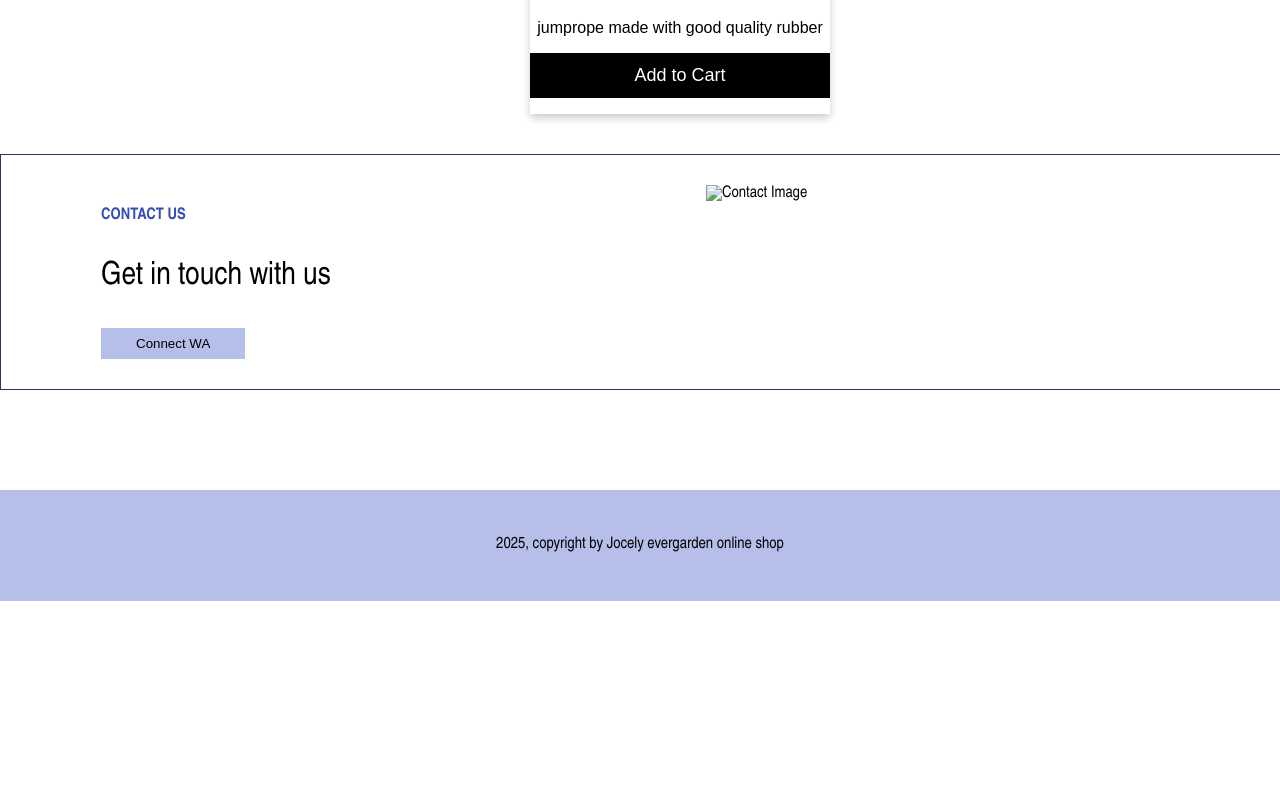
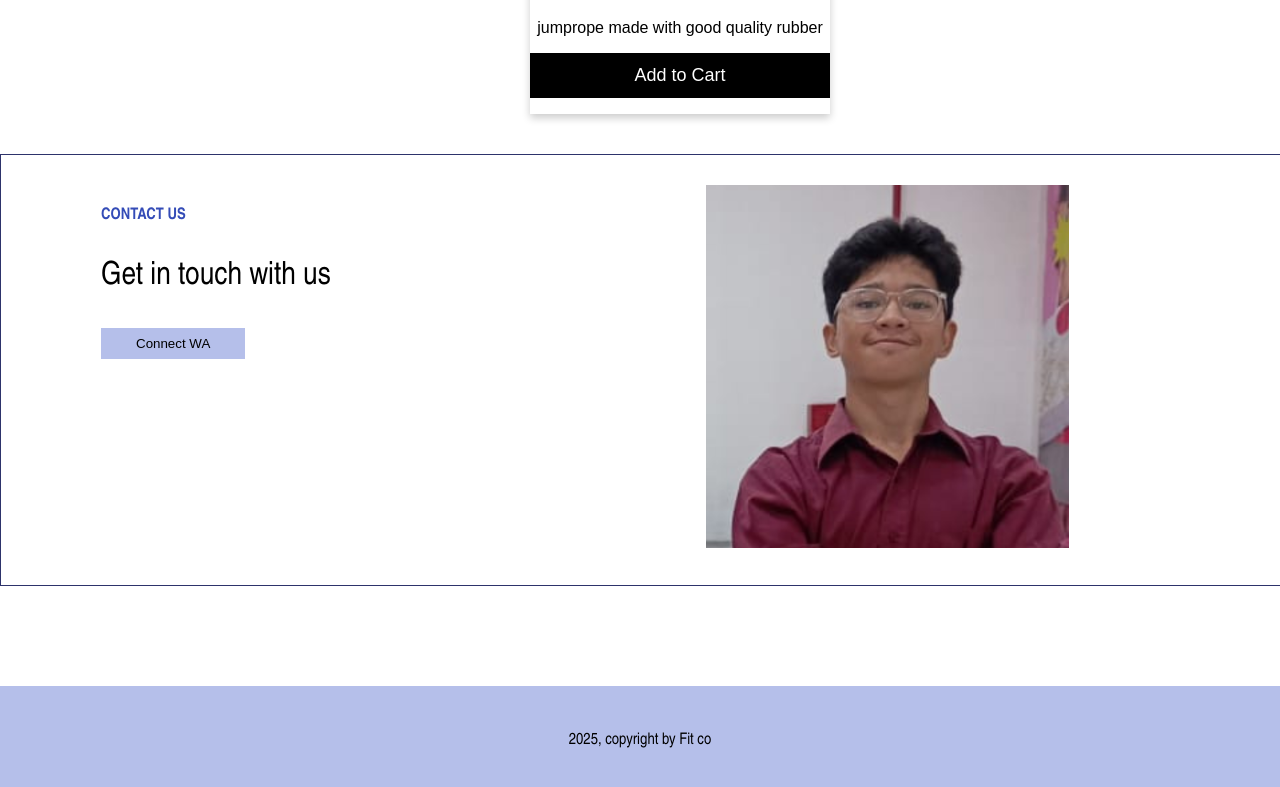
Before and after one commit to S3EL/tugas-p5, a plain HTML site: page index.html in a window 1280 px wide. Shown: the part 1720-2507 px from the top of the page. Before the commit the page ends 2321 px from the top, so only its background shows below. Drawn offline with Linux system fonts and the light colour scheme.

Commit message:
Add files via upload

```diff
--- a/index.html
+++ b/index.html
@@ -59,12 +59,12 @@
     <a href="#"><button>Connect WA</button></a>
   </div>
   <div class="contact-image">
-    <img src="Hero image.png" alt="Contact Image">
+    <img src="./Asset/Untitled design.png" alt="Contact Image">
   </div>
 </div>
 
 <footer>
-  <p>2025, copyright by Jocely evergarden online shop</p>
+  <p>2025, copyright by Fit co</p>
 </footer>
 
 
--- a/style.css
+++ b/style.css
@@ -40,7 +40,7 @@ nav ul li a:hover{
     color: #2D336B;
     text-decoration-line: underline;
     text-underline-offset: 10px;
-    text-decoration-color: #C7DB9C;
+    text-decoration-color:palevioletred;
 
 }
 
```
Also changed, not shown: Asset/Untitled design.png (added).
